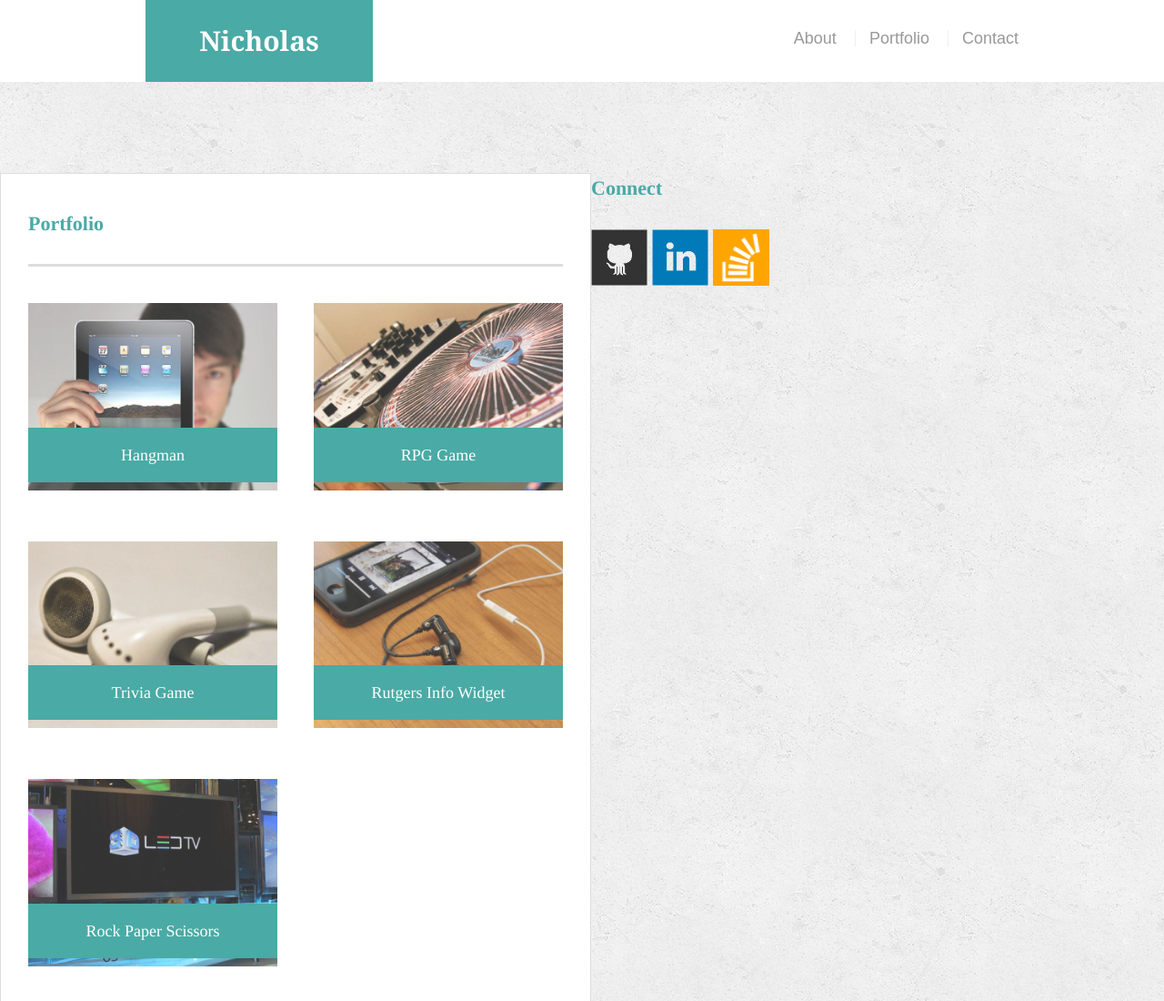
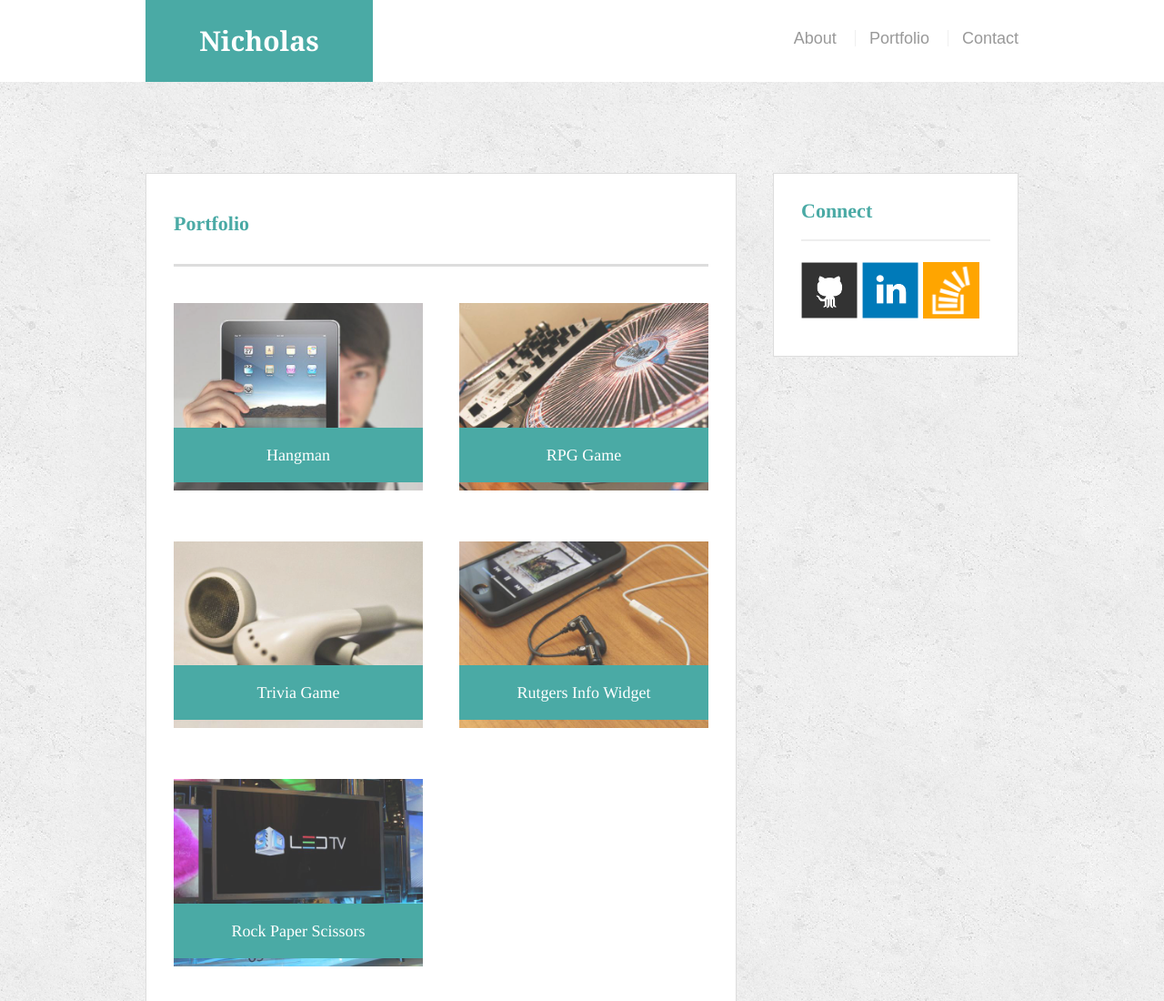
Before and after one commit to FlintSable/Basic-Portfolio, a plain HTML site: page portfolio.html in a window 1280 px wide. Shown: the top 1100 px of the page at 91% size. Drawn offline with Linux system fonts and the light colour scheme.

Commit message:
Adding closing section tag for the main-section

```diff
--- a/portfolio.html
+++ b/portfolio.html
@@ -19,7 +19,7 @@
 	</header>
 
 <div class="wrapper">
-	<div id="main-container" class="contaner">
+	<div id="main-container" class="container">
 		<section class="main-section">
 			<h1>Portfolio</h1>
 
@@ -47,8 +47,8 @@
 
 				<h3>Rock Paper Scissors</h3>
 			</div>
-
-		</section class="sidebar">
+		</section>
+		<section class="sidebar">
 			<div id="connect">
 				<h2>Connect</h2>
 
```
